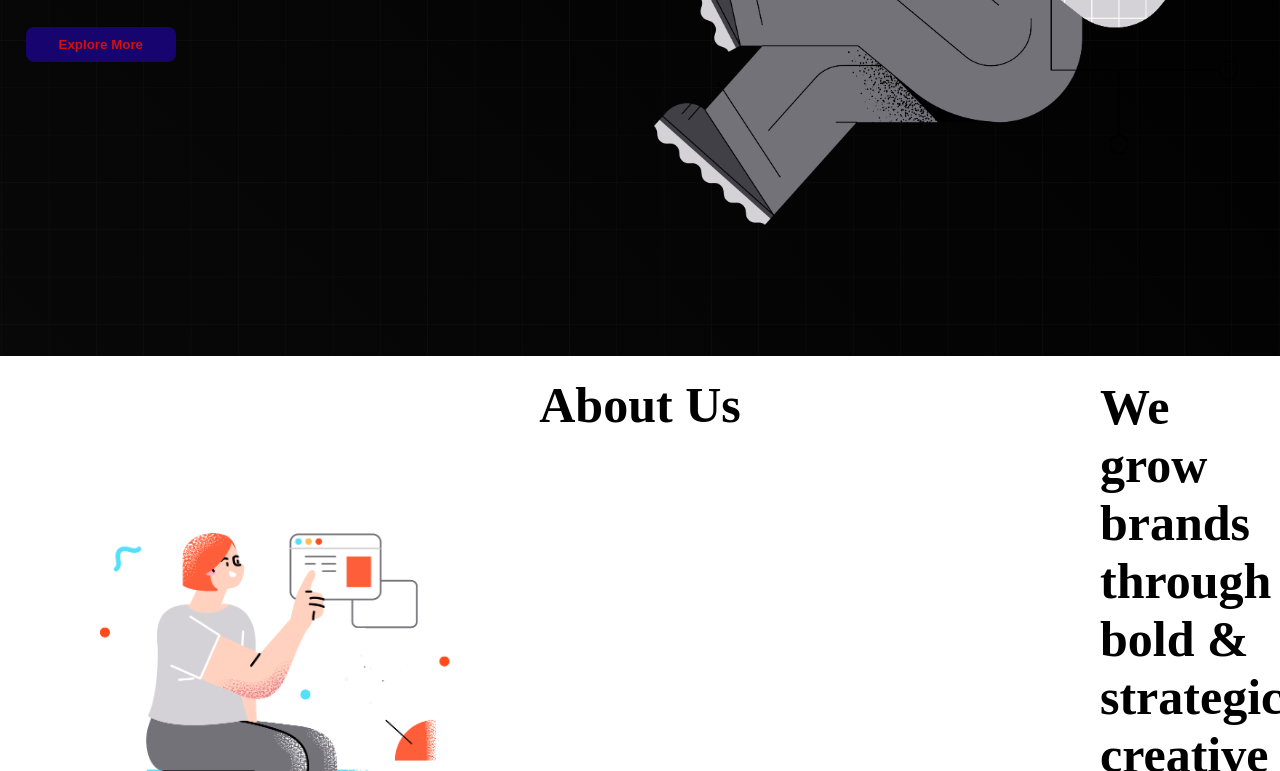
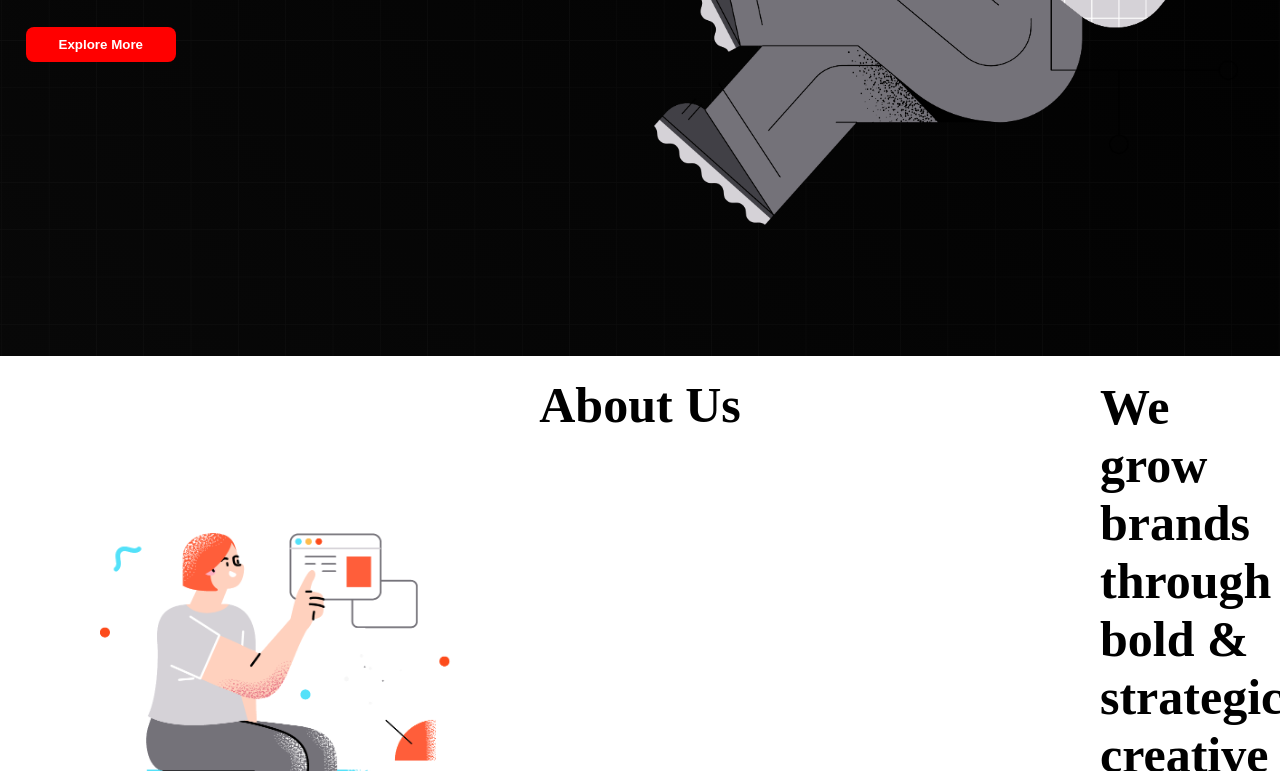
Before and after one commit to mohammad-meraj/my-simple-website, a plain HTML site: page index.html in a window 1280 px wide. Shown: the part 517-1288 px from the top of the page. Drawn offline with Linux system fonts and the light colour scheme; files whose address does not match are found by name.

Commit message:
practice

```diff
--- a/style/style.css
+++ b/style/style.css
@@ -47,8 +47,8 @@ p{
 button{
     width: 150px;
     padding: 10px;
-    background-color: rgb(23, 4, 110);
-    color: rgb(211, 16, 16);
+    background-color: red;
+    color: white;
     font-weight: bold;
     border-radius: 8px;
     border:none;
```
